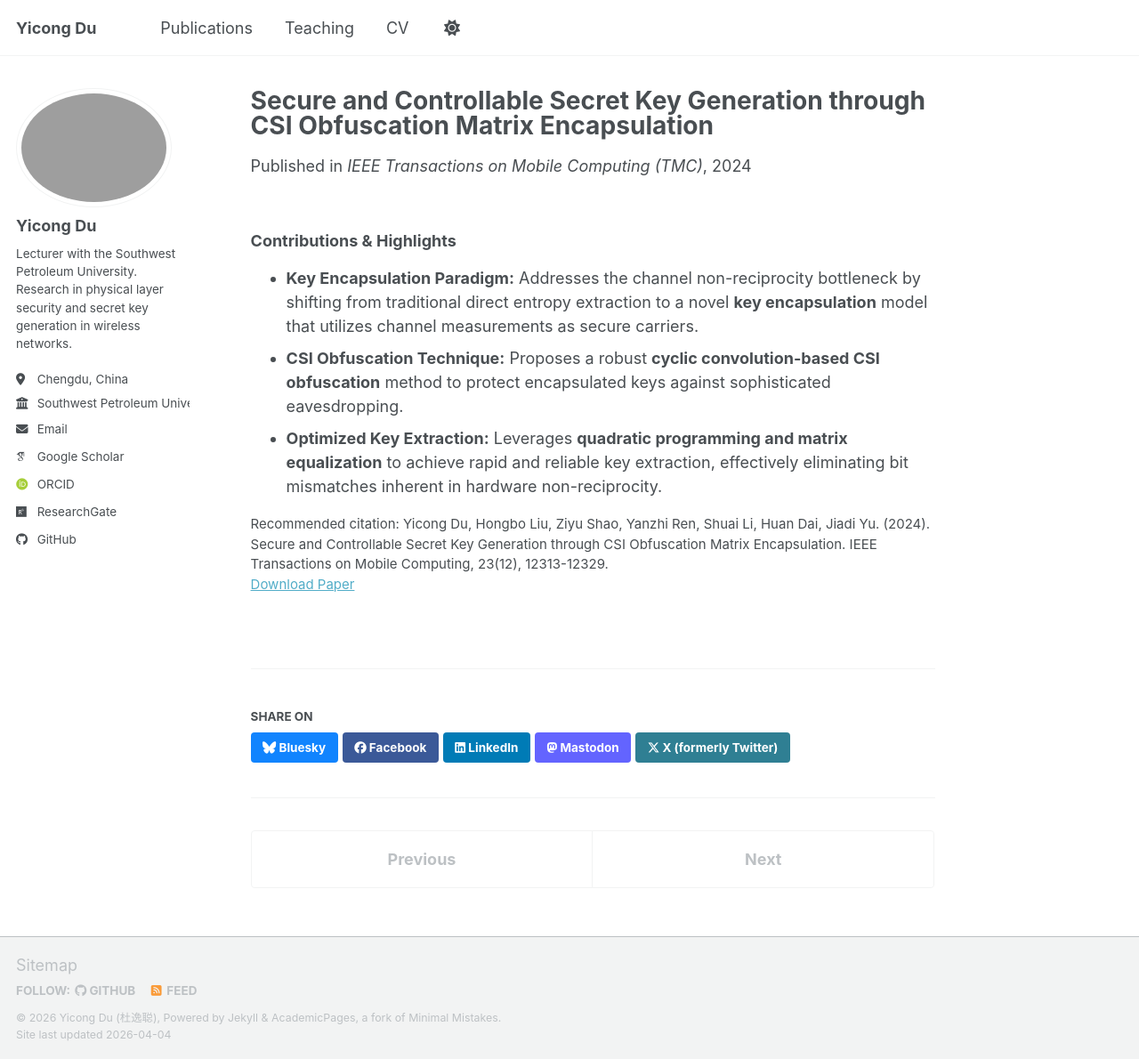
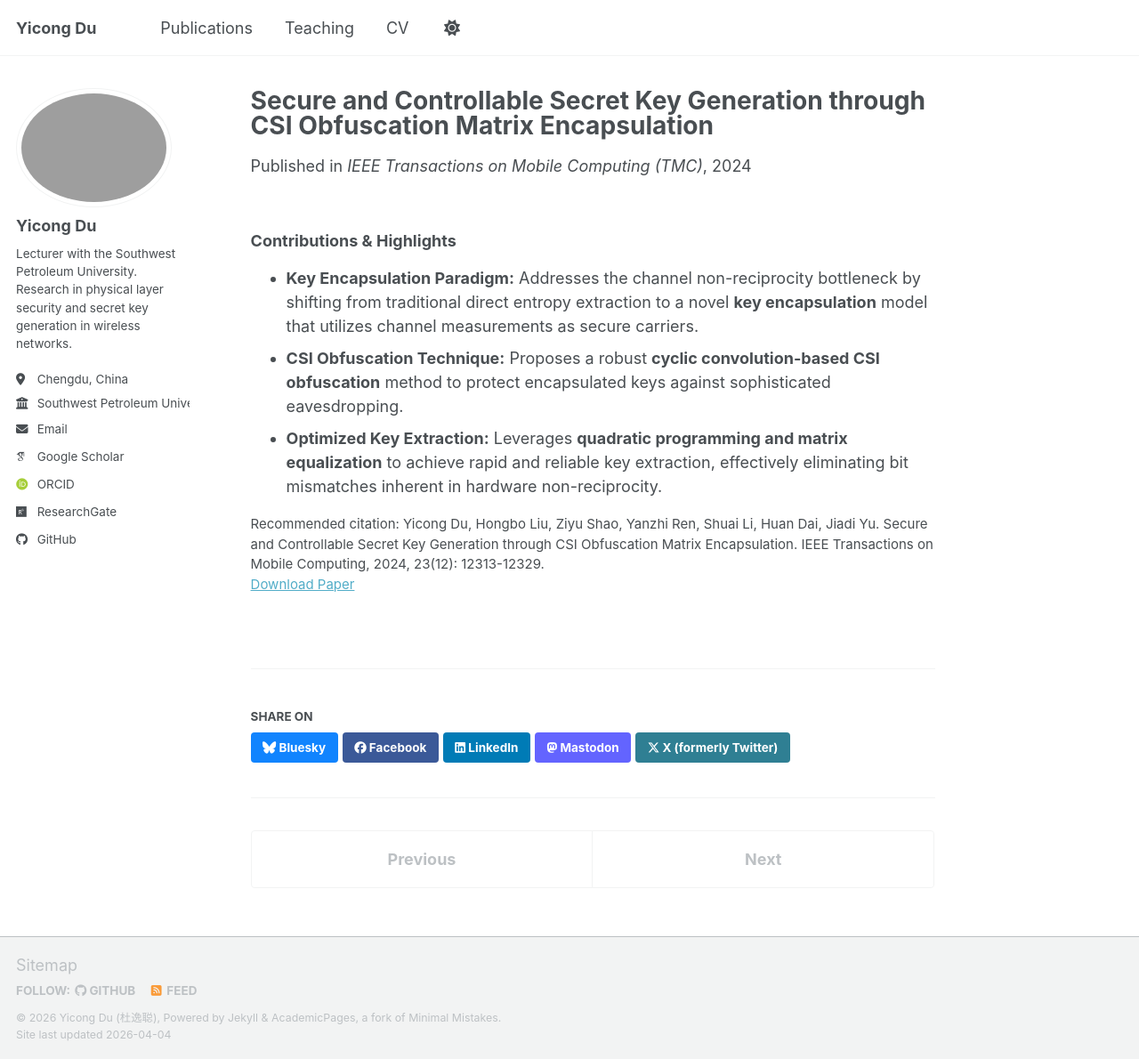
Before and after one commit to DozzzeN/yc_du, a Jekyll site: the page built from _publications/2024-05-30-csi-obfuscation-matrix.md, in a window 1280 px wide and 1190 px high. Shown: the whole window at 89% size. Built offline with Jekyll 4.4.1, drawn with Linux system fonts in a browser that asks for light colours; some web fonts are replaced; a script bundle is joined from its source files by our own code; library files that are not in the unit come from our copies; part of the change alters nothing that is shown.

```diff
--- a/_publications/2024-05-01-csi-obfuscation-matrix.md
+++ b/_publications/2024-05-30-csi-obfuscation-matrix.md
@@ -2,12 +2,12 @@
 title: "Secure and Controllable Secret Key Generation through CSI Obfuscation Matrix Encapsulation"
 collection: publications
 category: manuscripts
-permalink: /publication/2024-05-01-csi-obfuscation-matrix
+permalink: /publication/2024-05-30-csi-obfuscation-matrix
 excerpt: "Tackles channel non-reciprocity by utilizing channel measurements as a secure carrier for pre-shared keys."
-date: 2024-05-01
+date: 2024-05-30
 venue: "IEEE Transactions on Mobile Computing (TMC)"
 paperurl: "https://ieeexplore.ieee.org/abstract/document/10542368"
-citation: "Yicong Du, Hongbo Liu, Ziyu Shao, Yanzhi Ren, Shuai Li, Huan Dai, Jiadi Yu. (2024). Secure and Controllable Secret Key Generation through CSI Obfuscation Matrix Encapsulation. IEEE Transactions on Mobile Computing, 23(12), 12313-12329."
+citation: "Yicong Du, Hongbo Liu, Ziyu Shao, Yanzhi Ren, Shuai Li, Huan Dai, Jiadi Yu. Secure and Controllable Secret Key Generation through CSI Obfuscation Matrix Encapsulation. IEEE Transactions on Mobile Computing, 2024, 23(12): 12313-12329."
 ---
 ### Contributions & Highlights
 * **Key Encapsulation Paradigm:** Addresses the channel non-reciprocity bottleneck by shifting from traditional direct entropy extraction to a novel **key encapsulation** model that utilizes channel measurements as secure carriers.
```
